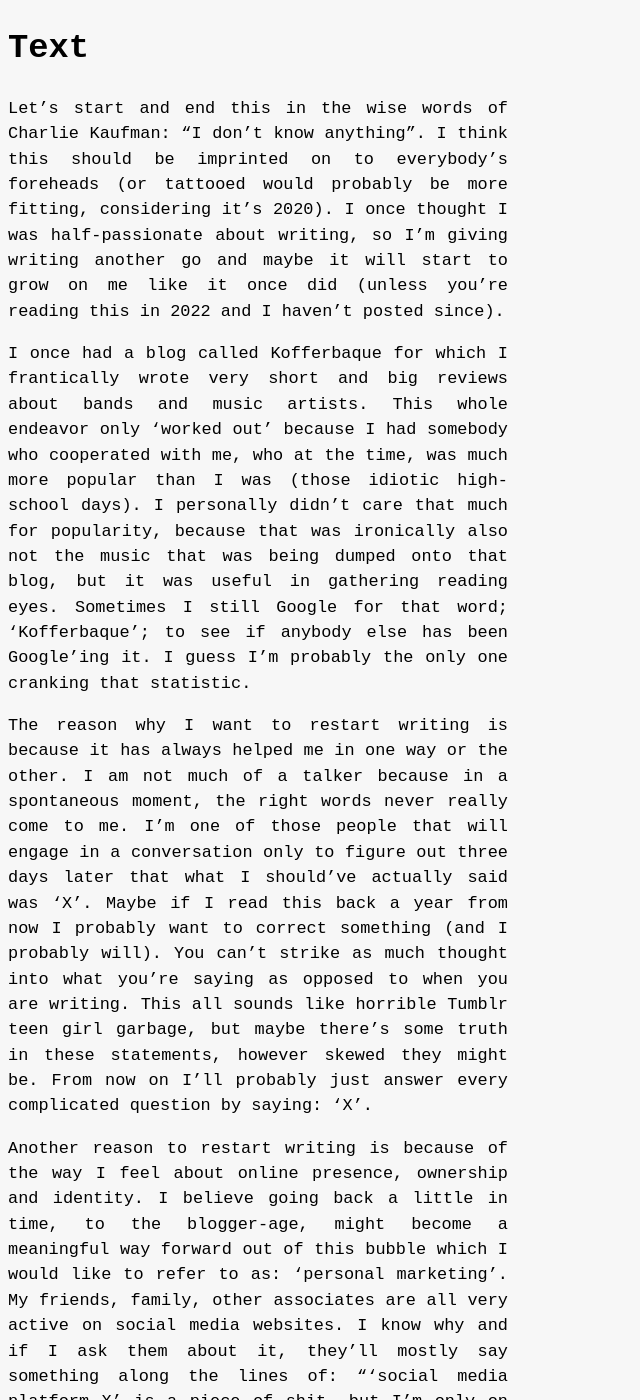
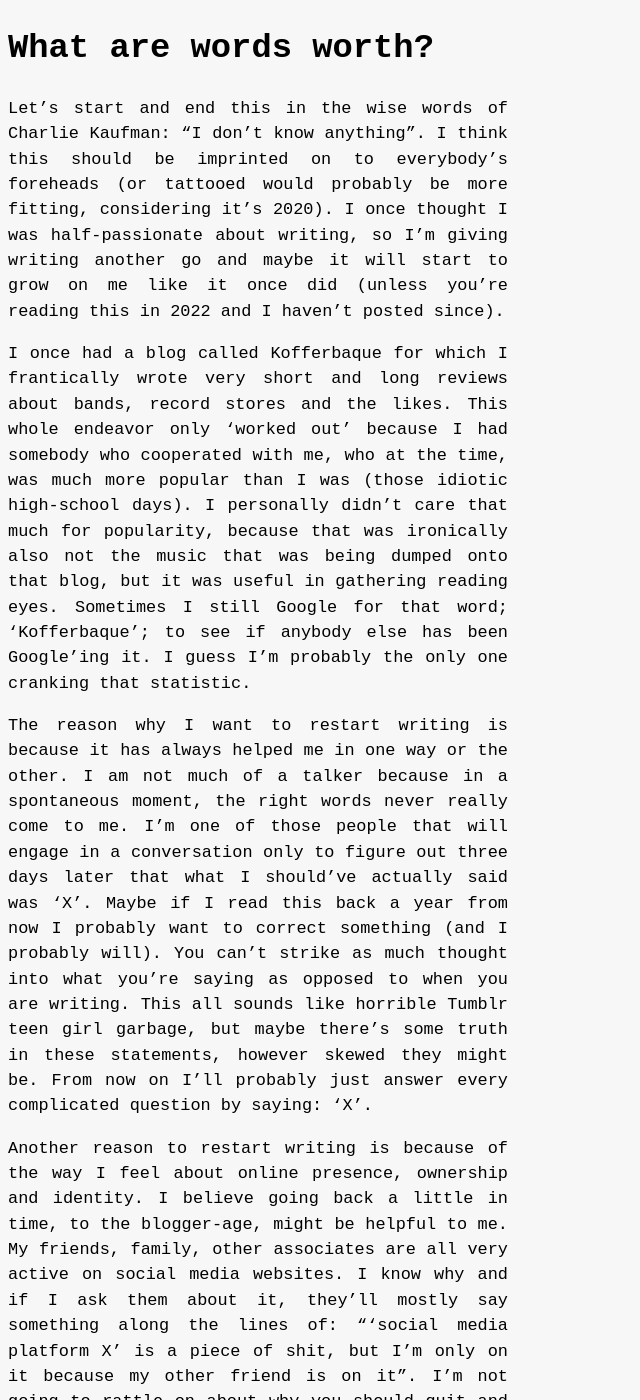
Before and after one commit to grdw/grdw, a Jekyll site: the page built from _posts/2020-09-04-what-are-words-worth.md, in a window 1280 px wide and 1400 px high. Shown: the whole window, without its empty margins (0-640 px from the left). Built offline with Jekyll 4.4.1, drawn with Linux system fonts in a browser that asks for light colours; some of the changed text lies outside the part shown.

Commit message:
Rewrite the title of the post

```diff
--- a/_posts/2020-09-04-text.md
+++ b/_posts/2020-09-04-what-are-words-worth.md
@@ -1,15 +1,15 @@
 ---
 layout: post
-title: Text
+title: What are words worth?
 ---
 
 Let's start and end this in the wise words of Charlie Kaufman: "I don't know anything". I think this should be imprinted on to everybody's foreheads (or tattooed would probably be more fitting, considering it's 2020). I once thought I was half-passionate about writing, so I'm giving writing another go and maybe it will start to grow on me like it once did (unless you're reading this in 2022 and I haven't posted since).
 
-I once had a blog called Kofferbaque for which I frantically wrote very short and big reviews about bands and music artists. This whole endeavor only 'worked out' because I had somebody who cooperated with me, who at the time, was much more popular than I was (those idiotic high-school days). I personally didn't care that much for popularity, because that was ironically also not the music that was being dumped onto that blog, but it was useful in gathering reading eyes. Sometimes I still Google for that word; 'Kofferbaque'; to see if anybody else has been Google'ing it. I guess I'm probably the only one cranking that statistic.
+I once had a blog called Kofferbaque for which I frantically wrote very short and long reviews about bands, record stores and the likes. This whole endeavor only 'worked out' because I had somebody who cooperated with me, who at the time, was much more popular than I was (those idiotic high-school days). I personally didn't care that much for popularity, because that was ironically also not the music that was being dumped onto that blog, but it was useful in gathering reading eyes. Sometimes I still Google for that word; 'Kofferbaque'; to see if anybody else has been Google'ing it. I guess I'm probably the only one cranking that statistic.
 
 The reason why I want to restart writing is because it has always helped me in one way or the other. I am not much of a talker because in a spontaneous moment, the right words never really come to me. I'm one of those people that will engage in a conversation only to figure out three days later that what I should've actually said was 'X'. Maybe if I read this back a year from now I probably want to correct something (and I probably will). You can't strike as much thought into what you're saying as opposed to when you are writing. This all sounds like horrible Tumblr teen girl garbage, but maybe there's some truth in these statements, however skewed they might be. From now on I'll probably just answer every complicated question by saying: 'X'.
 
-Another reason to restart writing is because of the way I feel about online presence, ownership and identity. I believe going back a little in time, to the blogger-age, might become a meaningful way forward out of this bubble which I would like to refer to as: 'personal marketing'. My friends, family, other associates are all very active on social media websites. I know why and if I ask them about it, they'll mostly say something along the lines of: "'social media platform X' is a piece of shit, but I'm only on it because my other friend is on it". I'm not going to rattle on about why you should quit and how it's bad for you. I mean, I like to drink from time to time, which is also not the most healthy thing on the planet. The small thing I do like to say about it is that nothing posted on any social media platform is actually yours. You are theirs.
+Another reason to restart writing is because of the way I feel about online presence, ownership and identity. I believe going back a little in time, to the blogger-age, might be helpful to me. My friends, family, other associates are all very active on social media websites. I know why and if I ask them about it, they'll mostly say something along the lines of: "'social media platform X' is a piece of shit, but I'm only on it because my other friend is on it". I'm not going to rattle on about why you should quit and how it's bad for you. I mean, I like to drink from time to time, which is also not the most healthy thing on the planet. The small thing I do like to say about it is that nothing posted on any social media platform is actually yours. You are theirs.
 
 I have a very limited presence on social media platforms. I'm a little bit active on Reddit (of which I won't share the account) and other websites you can see in the 'about' section of this website. This is all there is of me online; a very limited tiny, controlled amount. This brings me to this website. This website is mine and I can write whatever I like. You, as the reader, can read about it and think whatever you want about this text. You can post it on Twitter or Facebook and say how dumb it is and that you hate the pretentious bastard that actually took the time to write all of this out. I won't read your criticisms, unless you take the time to actually email me about it and then I will. That would be fun.
 
```
